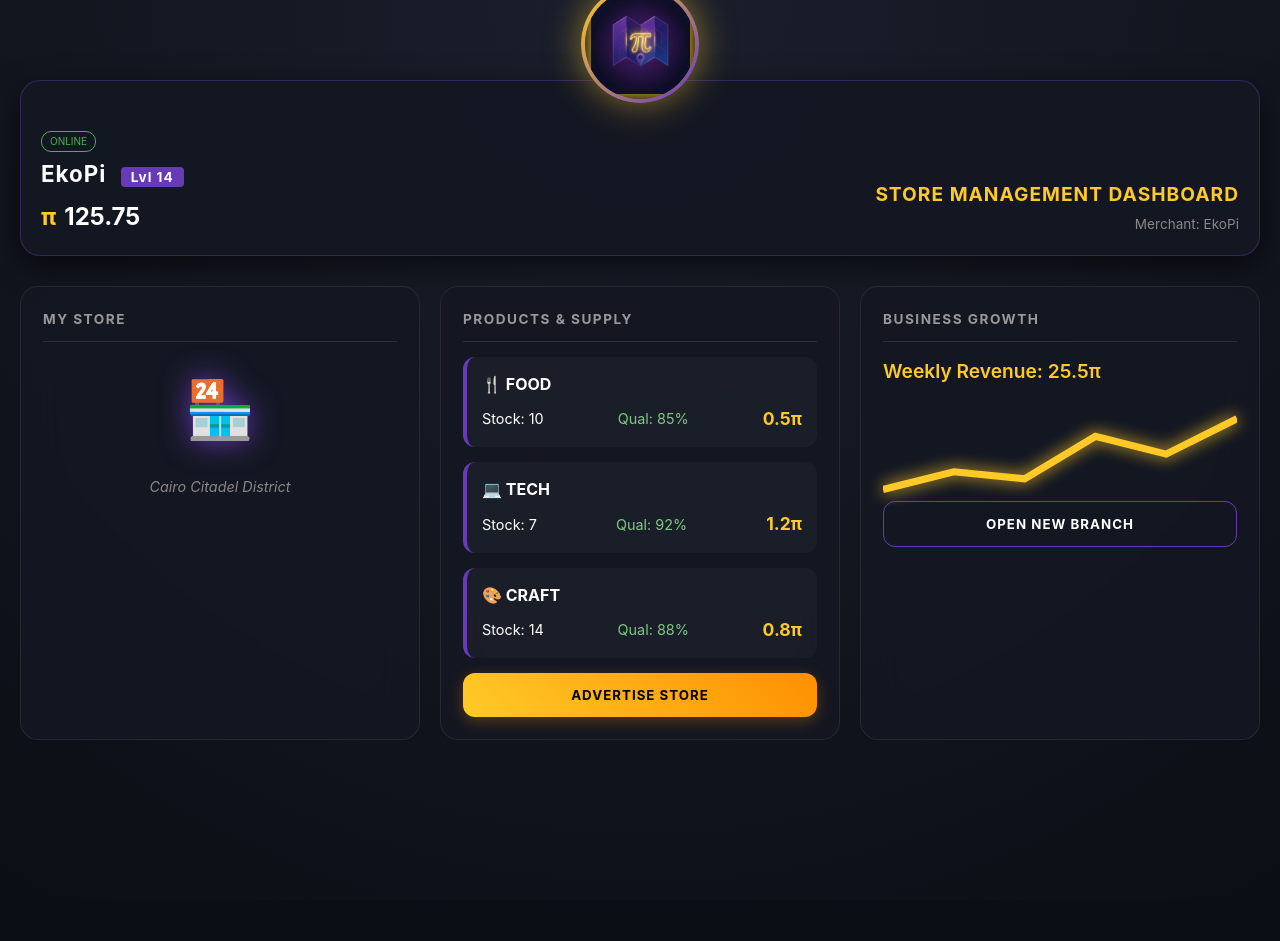
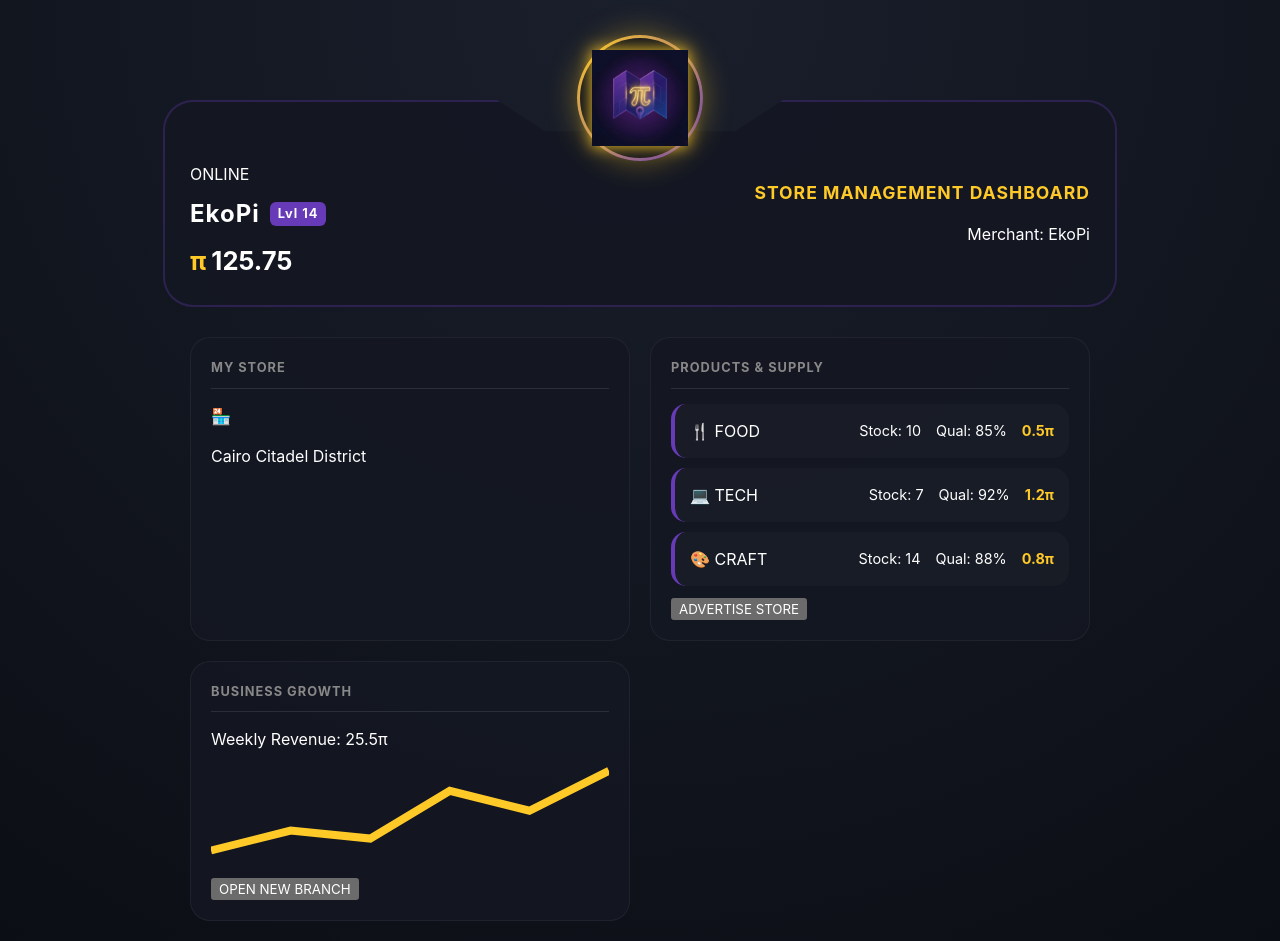
Before and after one commit to Maplypi-Official/maplypi-frontend, a React (Vite) app: page / in a window 1280 px wide. Before the commit the page ends 900 px from the top, so only its background shows below. Built offline with nearby package versions, Linux system fonts and the light colour scheme; no server answers.

Commit message:
Update App.css

```diff
--- a/src/App.css
+++ b/src/App.css
@@ -19,218 +19,158 @@ body {
 /* --- حاوية الـ Dashboard الرئيسية --- */
 .ts-dashboard {
   min-height: 100vh;
-  padding: 80px 20px 20px 20px; /* تم تعديل الـ Padding ليناسب ارتفاع اللوجو */
+  padding: 100px 15px 20px 15px; /* زيادة الهامش العلوي للسماح بظهور اللوجو */
   background: radial-gradient(circle at top, #1a1f2c, #0b0e14);
+  display: flex;
+  flex-direction: column;
+  align-items: center; /* سنتره المحتوى */
 }
 
 /* --- 👑 قسم اللوجو المركزي (التاج) --- */
 .dashboard-crown {
-  display: flex;
-  justify-content: center;
   position: absolute;
-  top: -15px; /* رفعنا اللوجو قليلاً للأعلى ليحاكي التصميم */
-  left: 0;
-  right: 0;
-  z-index: 100;
+  top: 35px; /* تم تعديله لينزل في منتصف الفتحة */
+  left: 50%;
+  transform: translateX(-50%);
+  z-index: 101;
 }
 
 .logo-outer-circle {
-  width: 110px; /* تكبير بسيط ليبرز أكثر */
-  height: 110px;
+  width: 120px; /* حجم ثابت ومناسب */
+  height: 120px;
   background: linear-gradient(135deg, var(--gold-glow), var(--primary-purple));
   border-radius: 50%;
   display: flex;
   justify-content: center;
   align-items: center;
-  box-shadow: 0 0 35px rgba(255, 202, 40, 0.5); /* زيادة وهج اللوجو */
-  padding: 4px;
+  box-shadow: 0 0 30px rgba(255, 202, 40, 0.4);
+  padding: 3px;
 }
 
 .logo-inner-circle {
   width: 100%;
   height: 100%;
-  background-color: var(--dark-bg);
+  background-color: #12151c; /* لون داكن ليبرز اللوجو */
   border-radius: 50%;
   display: flex;
   justify-content: center;
   align-items: center;
-  overflow: hidden;
-  position: relative;
+  overflow: visible; /* لضمان عدم قطع التوهج */
 }
 
 .central-logo {
-  width: 90%; /* تكبير الشعار داخل الدائرة */
-  height: 90%;
+  width: 80%;
+  height: 80%;
   object-fit: contain;
-  filter: drop-shadow(0 0 10px var(--gold-glow)); /* زيادة الوضوح */
+  filter: drop-shadow(0 0 8px var(--gold-glow));
 }
 
-/* --- الهيدر (User Profile & Title) --- */
+/* --- الهيدر (المكان اللي فيه الفتحة) --- */
 .ts-header {
+  width: 100%;
+  max-width: 900px;
   display: flex;
   justify-content: space-between;
-  align-items: flex-end;
+  align-items: center;
   margin-bottom: 30px;
-  padding: 50px 20px 20px 20px; /* مساحة تحت اللوجو المركزي */
+  padding: 60px 25px 25px 25px; /* Padding علوي كبير لترك مساحة للوجو */
   background: var(--panel-bg);
-  border: 1px solid rgba(103, 58, 183, 0.4);
-  border-radius: 20px;
-  box-shadow: 0 10px 30px rgba(0, 0, 0, 0.6);
+  border: 2px solid rgba(103, 58, 183, 0.3);
+  border-radius: 30px;
   position: relative;
+  /* إنشاء شكل "الفتحة" العلوية باستخدام mask أو border-radius */
+  clip-path: polygon(0% 0%, 35% 0%, 40% 15%, 60% 15%, 65% 0%, 100% 0%, 100% 100%, 0% 100%);
 }
 
 .dashboard-info {
   text-align: right;
+  flex: 1;
 }
 
 .dashboard-info h3 {
   margin: 0;
   color: var(--gold-glow);
-  font-size: 1.2rem;
-  text-transform: uppercase; /* لمسة احترافية للمسميات */
+  font-size: 1.1rem;
+  text-transform: uppercase;
 }
 
-.merchant-tag {
-  margin: 5px 0 0 0;
-  font-size: 0.85rem;
-  color: #888;
+.user-profile {
+  flex: 1;
+  text-align: left;
 }
 
-/* --- ملف المستخدم والبيانات --- */
 .user-profile h2 {
-  margin: 5px 0;
-  font-size: 1.4rem;
+  margin: 10px 0;
+  font-size: 1.5rem;
+  display: flex;
+  align-items: center;
+  gap: 10px;
 }
 
 .lvl {
-  font-size: 0.85rem;
-  color: #fff;
+  font-size: 0.8rem;
   background: var(--primary-purple);
-  padding: 2px 10px;
-  border-radius: 4px;
-  margin-left: 8px;
+  padding: 2px 8px;
+  border-radius: 6px;
 }
 
 .balance-container {
-  display: flex;
-  align-items: center;
-  font-size: 1.5rem; /* جعل الرصيد أوضح */
-  margin-top: 8px;
+  font-size: 1.6rem;
   font-weight: bold;
-}
-
-.status-badge {
-  font-size: 10px;
-  color: #4caf50;
-  border: 1px solid #4caf50;
-  padding: 2px 8px;
-  border-radius: 10px;
-  text-transform: uppercase;
-  width: fit-content;
+  color: white;
 }
 
 .pi-icon {
   color: var(--gold-glow);
-  font-weight: bold;
-  margin-right: 8px;
+  margin-right: 5px;
 }
 
-/* --- نظام الشبكة (Grid System) --- */
+/* --- نظام الشبكة (Grid) --- */
 .ts-grid {
+  width: 100%;
+  max-width: 900px;
   display: grid;
-  grid-template-columns: repeat(auto-fit, minmax(320px, 1fr));
+  grid-template-columns: repeat(auto-fit, minmax(300px, 1fr));
   gap: 20px;
 }
 
 .ts-panel {
   background: var(--panel-bg);
-  backdrop-filter: blur(20px);
-  border: 1px solid rgba(255, 255, 255, 0.08);
-  border-radius: 18px;
-  padding: 22px;
-  transition: transform 0.3s cubic-bezier(0.4, 0, 0.2, 1), box-shadow 0.3s ease;
-  position: relative;
-  overflow: hidden;
-}
-
-.ts-panel:hover {
-  border-color: var(--primary-purple);
-  box-shadow: 0 0 20px rgba(103, 58, 183, 0.25);
-  transform: translateY(-8px);
+  border: 1px solid rgba(255, 255, 255, 0.05);
+  border-radius: 20px;
+  padding: 20px;
 }
 
 .ts-panel h3 {
-  margin-top: 0;
-  font-size: 0.85rem;
-  letter-spacing: 1.5px;
-  color: #999;
-  border-bottom: 1px solid rgba(255, 255, 255, 0.1);
-  padding-bottom: 12px;
-  text-transform: uppercase;
+  font-size: 0.8rem;
+  color: #888;
+  border-bottom: 1px solid rgba(255,255,255,0.1);
+  padding-bottom: 10px;
+  margin-bottom: 15px;
 }
 
-/* --- الكروت والمنتجات --- */
-.prod-list { margin-top: 15px; }
-
+/* --- الكروت --- */
 .prod-card {
-  background: rgba(255, 255, 255, 0.03);
-  margin-bottom: 15px;
+  background: rgba(255, 255, 255, 0.02);
   padding: 15px;
-  border-radius: 12px;
+  border-radius: 15px;
   border-left: 4px solid var(--primary-purple);
   display: flex;
-  flex-direction: column;
+  justify-content: space-between;
+  align-items: center;
+  margin-bottom: 10px;
 }
 
-.prod-head { font-weight: bold; margin-bottom: 10px; display: flex; align-items: center; gap: 12px; font-size: 1rem; }
-.prod-details { display: flex; justify-content: space-between; align-items: center; font-size: 0.9rem; }
-
-.q-tag { color: #81c784; }
-.p-tag { color: var(--gold-glow); font-weight: bold; font-size: 1.1rem; }
-
-/* --- الأزرار الاحترافية (Buttons) --- */
-.ts-btn {
-  width: 100%;
-  padding: 14px;
-  border-radius: 12px;
-  border: none;
-  cursor: pointer;
-  font-weight: bold;
-  text-transform: uppercase;
-  letter-spacing: 1px;
-  transition: all 0.25s ease;
+.prod-details {
+  display: flex;
+  gap: 15px;
+  font-size: 0.9rem;
 }
 
-.ts-btn.gold {
-  background: linear-gradient(45deg, #ffca28, #ff8f00);
-  color: #000;
-  box-shadow: 0 4px 15px rgba(255, 143, 0, 0.3);
+.p-tag {
+  color: var(--gold-glow);
+  font-weight: bold;
 }
-
-.ts-btn.gold:hover {
-  filter: brightness(1.2);
-  transform: scale(1.02);
-}
-
-.ts-btn.outline {
-  background: transparent;
-  border: 1px solid var(--primary-purple);
-  color: white;
-  margin-top: 15px;
-}
-
-.ts-btn.outline:hover {
-  background: rgba(103, 58, 183, 0.15);
-}
-
-/* --- التحليلات والرسوم البيانية --- */
-.revenue-stat { font-size: 1.2rem; margin: 15px 0; color: var(--gold-glow); font-weight: 600; }
-.mini-chart { height: 70px; margin: 15px 0; }
-.chart-line { filter: drop-shadow(0 0 8px var(--gold-glow)); }
-
-/* --- الأيقونات --- */
-.isometric-icon { font-size: 3.5rem; text-align: center; margin: 25px 0; filter: drop-shadow(0 0 15px var(--primary-purple)); }
-.loc-text { text-align: center; color: #888; font-style: italic; font-size: 0.9rem; }
 
 /* --- شاشة التحميل --- */
 .loading-screen {
@@ -240,20 +180,4 @@ body {
   align-items: center;
   background: var(--dark-bg);
   color: var(--gold-glow);
-  font-family: 'Courier New', monospace;
-  font-weight: bold;
-  letter-spacing: 2px;
-  text-shadow: 0 0 15px var(--gold-glow);
 }
-
-/* --- Toast Error --- */
-.error-toast {
-  position: fixed;
-  bottom: 20px;
-  right: 20px;
-  background: #f44336;
-  padding: 10px 20px;
-  border-radius: 8px;
-  z-index: 1000;
-  box-shadow: 0 5px 15px rgba(0,0,0,0.3);
-}
```
